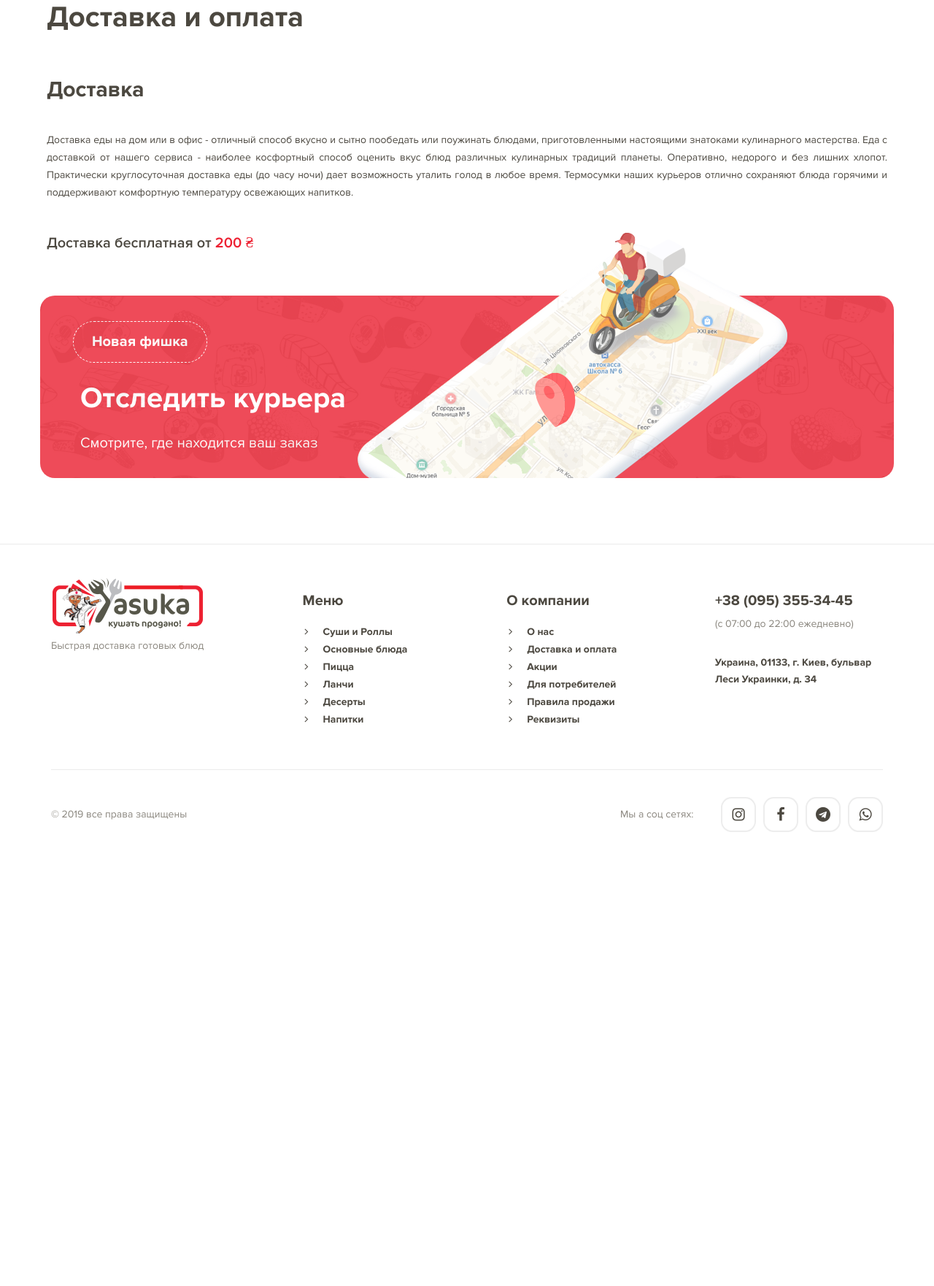
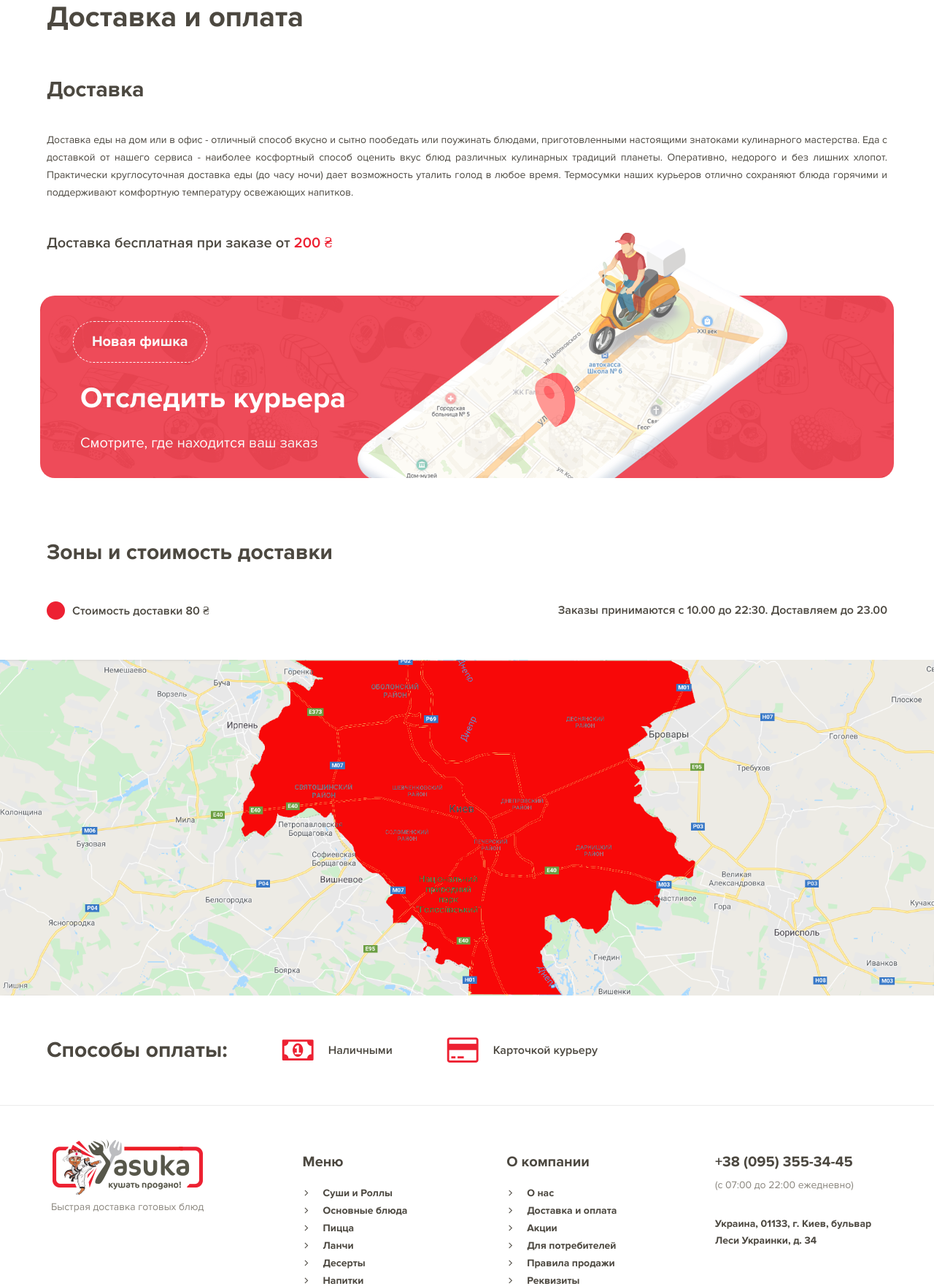
Before and after one commit to antonredko/Yasuka-Shop, a PHP site: page /pages/delivery.html in a window 1280 px wide. Shown: the part 262-2024 px from the top of the page at 73% size. Before the commit the page ends 1402 px from the top, so only its background shows below. Run offline with PHP 8.4, Linux system fonts and the light colour scheme.

Commit message:
delivery-page is allready

```diff
--- a/css/delivery.css
+++ b/css/delivery.css
@@ -7,7 +7,7 @@
 .deliv>p:nth-child(3){
     margin-bottom: 60px;
 }
-.deliv span{
+.deliv span, .fa-money, .fa-credit-card{
     color: #ed2132;
 }
 .deliv+div{
@@ -60,3 +60,20 @@
     bottom: 0;
     right: 145px;
 }
+.zone, .pay{
+    margin: 55px 0;
+}
+.zoneCircle{
+    width: 25px;
+    height: 25px;
+    background: #ed2132;
+    margin-right: 10px;
+    border-radius: 50%;
+    -webkit-border-radius: 50%;
+    -moz-border-radius: 50%;
+    -ms-border-radius: 50%;
+    -o-border-radius: 50%;
+}
+.fa-money, .fa-credit-card{
+    margin: 0 20px 0 75px;
+}
--- a/pages/delivery.html
+++ b/pages/delivery.html
@@ -72,7 +72,7 @@
         <div class="deliv w1152_pad9 d-flex col">
             <p class="font-b dark s30 h24">Доставка</p>
             <p class="font-reg dark s14 h24 t-al-jus">Доставка еды на дом или в офис - отличный способ вкусно и сытно пообедать или поужинать блюдами, приготовленными настоящими знатоками кулинарного мастерства. Еда с доставкой от нашего сервиса - наиболее косфортный способ оценить вкус блюд различных кулинарных традиций планеты. Оперативно, недорого и без лишних хлопот. Практически круглосуточная доставка еды (до часу ночи) дает возможность уталить голод в любое время. Термосумки наших курьеров отлично сохраняют блюда горячими и поддерживают комфортную температуру освежающих напитков.</p>
-            <p class="font-sb dark s20 h24">Доставка бесплатная от <span>200 &#8372;</span></p>
+            <p class="font-sb dark s20 h24">Доставка бесплатная при заказе от <span>200 &#8372;</span></p>
         </div>
         <div class="w1170">
             <div class="w-inh h-inh pos-rel">
@@ -83,7 +83,26 @@
             </div>
         </div>
     </div>
-
+    <div class="w-inh d-flex col al-cen">
+        <div class="w1152_pad9 d-flex col">
+            <p class="font-b dark s30 h24">Зоны и стоимость доставки</p>
+            <div class="zone d-flex j-btw">
+                <div class="d-flex al-cen">
+                    <div class="zoneCircle"></div>
+                    <p class="font-sb dark s16 h24">Стоимость доставки 80 &#8372;</p>
+                </div>
+                <p class="font-sb dark s16 h24">Заказы принимаются с 10.00 до 22:30. Доставляем до 23.00</p>
+            </div>
+        </div>
+        <img class="w100" src="../img/map.png" alt="Зона доставки">
+        <div class="pay w1152_pad9 d-flex al-cen">
+            <p class="font-b dark s30 h24">Способы оплаты:</p>
+            <i class="fa fa-money s40" aria-hidden="true"></i>
+            <p class="font-sb dark s16 h24">Наличными</p>
+            <i class="fa fa-credit-card s40" aria-hidden="true"></i>
+            <p class="font-sb dark s16 h24">Карточкой курьеру</p>
+        </div>
+    </div>
 
     <!-- Блок для отслеживания курьера -->
     <!-- <div id="root-exmoto"></div>  -->
```
Also changed, not shown: img/map.png (added).
